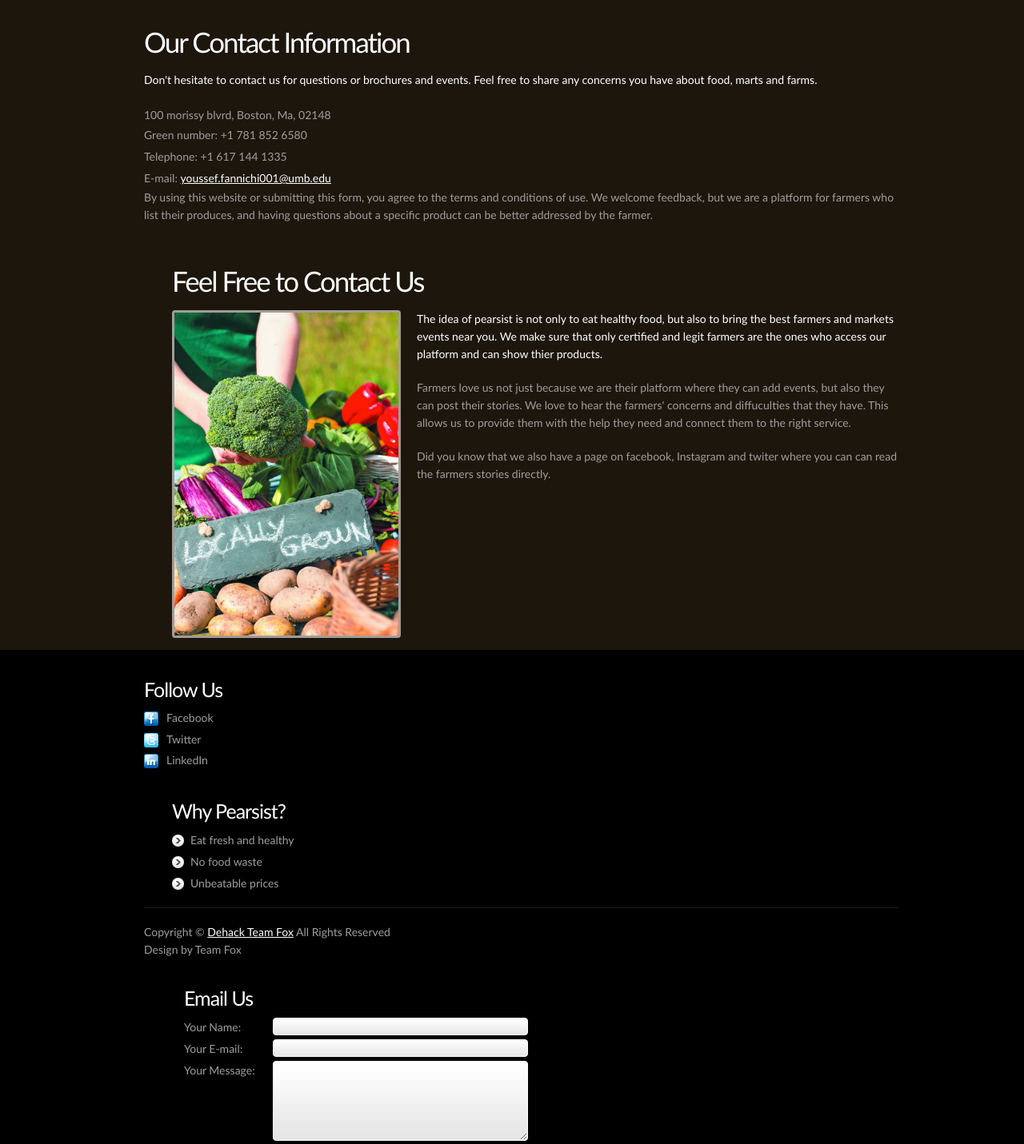
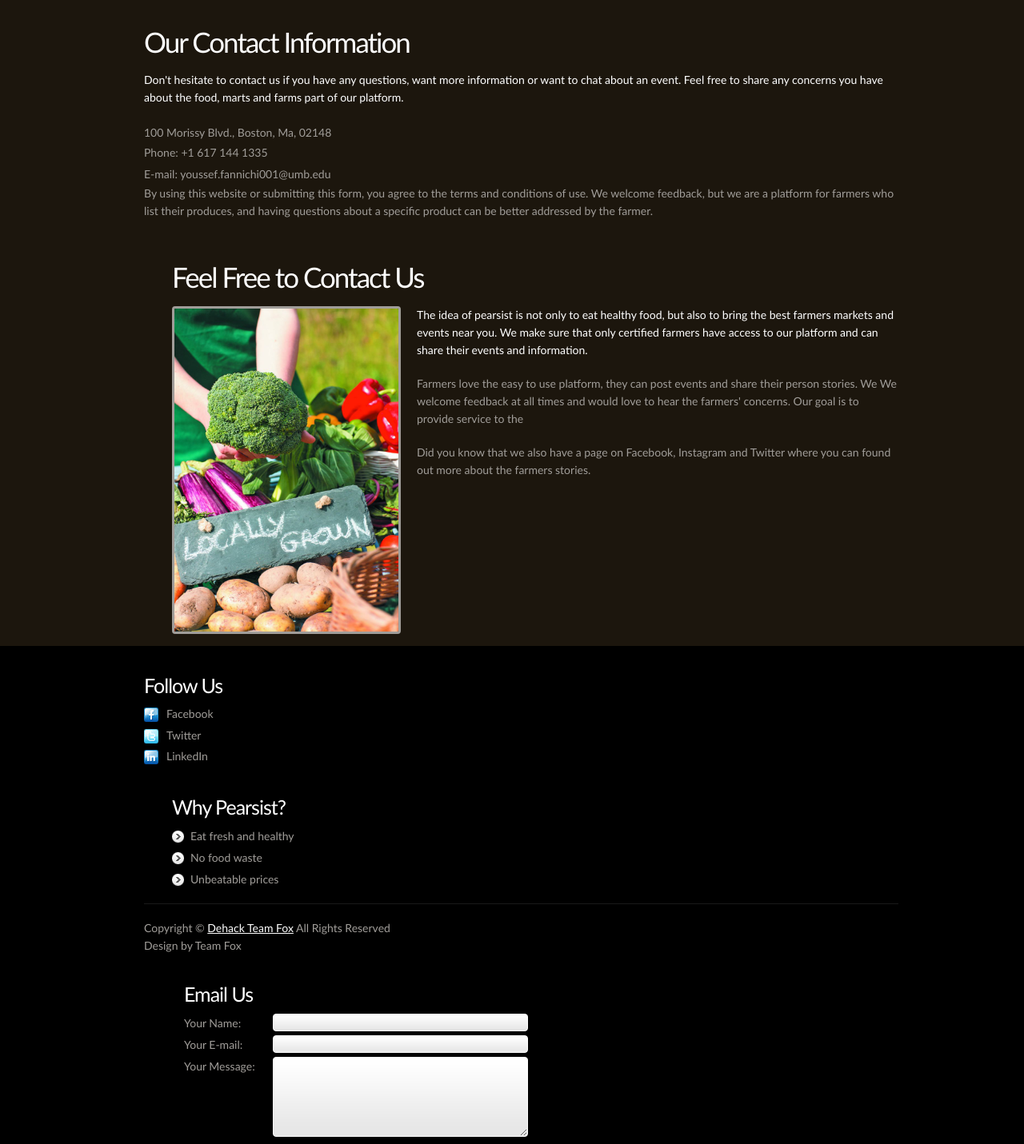
Before and after one commit to gazubuike/dehack-proj, a Flask app: page /contact/ in a window 1280 px wide. Shown: the part 52-1483 px from the top of the page at 80% size. Run offline with Flask 2, Linux system fonts and the light colour scheme; parts of the project's set-up code (start-up, migrations or seed data) failed here and were passed over; some libraries are stand-ins or nearby versions.

Commit message:
First commit

```diff
--- a/app.py
+++ b/app.py
@@ -1,16 +1,17 @@
 #!/usr/bin/env python
 # encoding: utf-8
 import json
-from flask import Flask, request, jsonify, render_template,url_for
+from flask import Flask, request, jsonify, render_template, url_for
 from flask_pymongo import PyMongo
+from flask_paginate import Pagination, get_page_parameter, get_page_args
+#from mongonator import MongoClientWithPagination, ASCENDING
 
 app = Flask(__name__)
 
 
-app.config["MONGO_URI"] = "mongodb+srv://am4:MM412Proj@cluster0.kfpl9.mongodb.net/dehack?ssl=true&ssl_cert_reqs=CERT_NONE"
+app.config["MONGO_URI"] = "mongodb+srv://am4:MM412Proj@cluster0.kfpl9.mongodb.net/farms?ssl=true&ssl_cert_reqs=CERT_NONE"
 mongodb_client = PyMongo(app)
 db = mongodb_client.db
-
 
 @app.route('/')
 def index():
@@ -36,23 +37,96 @@ def contact():
 def search_zip():
     query = request.args.get('search')
     farms = db.farms.find({"Zip": query})
-    return render_template('farms.html', farms= farms,
+
+    page, per_page, offset = get_page_args(page_parameter='page',
+                                           per_page_parameter='per_page')
+    per_page = 12
+
+    totalLen = farms.count()
+    pagination = Pagination(page=page, per_page=per_page, total= totalLen,
+        record_name='farms')
+
+    return render_template('farms.html', farms= farms, total =totalLen, pagination=pagination,
     title="Pearsist | We make sure that you eat healthy")
 
+def skiplimit(page_size, page_num):
+        """returns a set of documents belonging to page number `page_num`
+        where size of each page is `page_size`.
+        """
+        # Calculate number of documents to skip
+        skips = page_size * (int(page_num/page_size) - 1)
 
-def farm_info():
-    todo = db.farms.find_one_or_404({"City": "Ashburnham"})
-    print('t', todo)
-    return jsonify(message= str(todo))
+        if skips < 0:
+            skips = 0
+
+        print('skip', skips, 'pages', page_size,'num', page_num )
+        # Skip and limit
+        cursor = db['farms'].find().skip(skips).limit(page_size)
+        print('curs', [x for x in cursor])
+
+        # Return documents
+        return [x for x in cursor]
+
+def getSelectFarms(offset=0, per_page=12):
+
+    farms = db.farms.find({})
+    farmList = [x for x in farms]
+    return farmList[offset: offset + per_page]
+
 
 
 @app.route('/farms/',methods=['GET','POST'])
 def all_farms():
+
+    """ col = db.farms
+
+    query_filter = {}
+
+    all_pages = []
+    #  Paginate automatically in batches of 5
+    for d in col.paginate(query=query_filter, limit=5,
+                            ordering_field='LocationName', ordering=ASCENDING):
+        all_pages.append(d.response)
+        print(d.response)
+        print(d.batch_size)    """
+    page, per_page, offset = get_page_args(page_parameter='page',
+                                           per_page_parameter='per_page')
+
+    per_page = 12
+    pagination_farms = getSelectFarms(offset=offset, per_page=per_page)
+
+
     if request.method == 'GET':
+        # Set the pagination configuration
+        #all_farms = db.farms.find({})
         all_farms = db.farms.find({})
 
+        totalLen =all_farms.count()
+
+
+
+        pagination = Pagination(page=page, per_page=per_page, total= totalLen,
+        record_name='farms')
+
+    return render_template('farms.html', farms= pagination_farms,
+                           page=page,
+                           per_page=per_page,
+                           pagination=pagination, total=totalLen, title="Pearsist | We make sure that you eat healthy")
+
+
+""" @app.route('/farms/<int:pageNum>',methods=['GET','POST'])
+def all_farms(pageNum):
+
+
+    if request.method == 'GET':
+        # Set the pagination configuration
+        #all_farms = db.farms.find({})
+        all_farms = skiplimit(10, pageNum)
+
     return render_template('farms.html', farms= all_farms,
-    title="Pearsist | We make sure that you eat healthy")
+    title="Pearsist | We make sure that you eat healthy") """
+
+
 
 @app.route('/farm/<ObjectId:fid>')
 def farm(fid):
--- a/templates/contact.html
+++ b/templates/contact.html
@@ -40,19 +40,17 @@
             <div class="col1">
               <h2>Our Contact Information</h2>
               <p class="color1">
-                Don't hesitate to contact us for questions or brochures and
-                events. Feel free to share any concerns you have about food, marts and farms.
+                Don't hesitate to contact us if you have any questions, want more information
+                or want to chat about an event. Feel free to share any concerns you have about
+                the food, marts and farms part of our platform.
               </p>
               <ul class="address">
-                <li>100 morissy blvrd, Boston, Ma, 02148</li>
+                <li>100 Morissy Blvd., Boston, Ma, 02148</li>
                 <li>
-                  <pre>Green number: +1 781 852 6580</pre>
+                  <pre>Phone: +1 617 144 1335</pre>
                 </li>
                 <li>
-                  <pre>Telephone: +1 617 144 1335</pre>
-                </li>
-                <li>
-                  <pre>E-mail: <a href="#">youssef.fannichi001@umb.edu</a></pre>
+                  <pre>E-mail: youssef.fannichi001@umb.edu</pre>
                 </li>
               </ul>
               <p>
@@ -76,20 +74,17 @@
               </figure>
               <p class="color1 pad_bot1">
                 The idea of pearsist is not only to eat healthy food, but also
-                to bring the best farmers and markets events near you. We make
-                sure that only certified and legit farmers are the ones who
-                access our platform and can show thier products.
+                to bring the best farmers markets and events near you. We make
+                sure that only certified farmers have access to our platform and
+                can share their events and information.
               </p>
               <p class="pad_bot1">
-                Farmers love us not just because we are their platform where
-                they can add events, but also they can post their stories. We
-                love to hear the farmers' concerns and diffuculties that they
-                have. This allows us to provide them with the help they need and
-                connect them to the right service.
+                Farmers love the easy to use platform, they can post events and share their person stories.  We
+                We welcome feedback at all times and would love to hear the farmers' concerns. Our goal is to provide service to the
               </p>
               <p>
-                Did you know that we also have a page on facebook, Instagram and
-                twiter where you can can read the farmers stories directly.
+                Did you know that we also have a page on Facebook, Instagram and
+                Twitter where you can found out more about the farmers stories.
               </p>
             </div>
           </div>
--- a/templates/events.html
+++ b/templates/events.html
@@ -44,7 +44,7 @@
 <body id="page1" onload="init();" style="font-family: Mulish;">
 <div class="about" style=" background-image: url( images/Produce.jpg) ; background-size: 100% 100%;">
 
-<center><h2 class="headingfind"  style="margin-top: 190px; line-height: 0px;"><span>Browse farming events near where you live</span></h2>
+<center><h2 class="headingfind"  style="margin-top: 190px; line-height: 0px;"><span>Browse farming events near you</span></h2>
 </center>
   <!-- <input style="text-indent:17px;" type="text" name="search" placeholder="Enter your Zipcode"  minlength="5" maxlength="5"><input type="submit" value="GO"> -->
 
```
Also changed, not shown: static/style.css (+38 -2 lines), templates/community.html (+11 -9 lines), templates/farms.html (+10 -1 lines).
